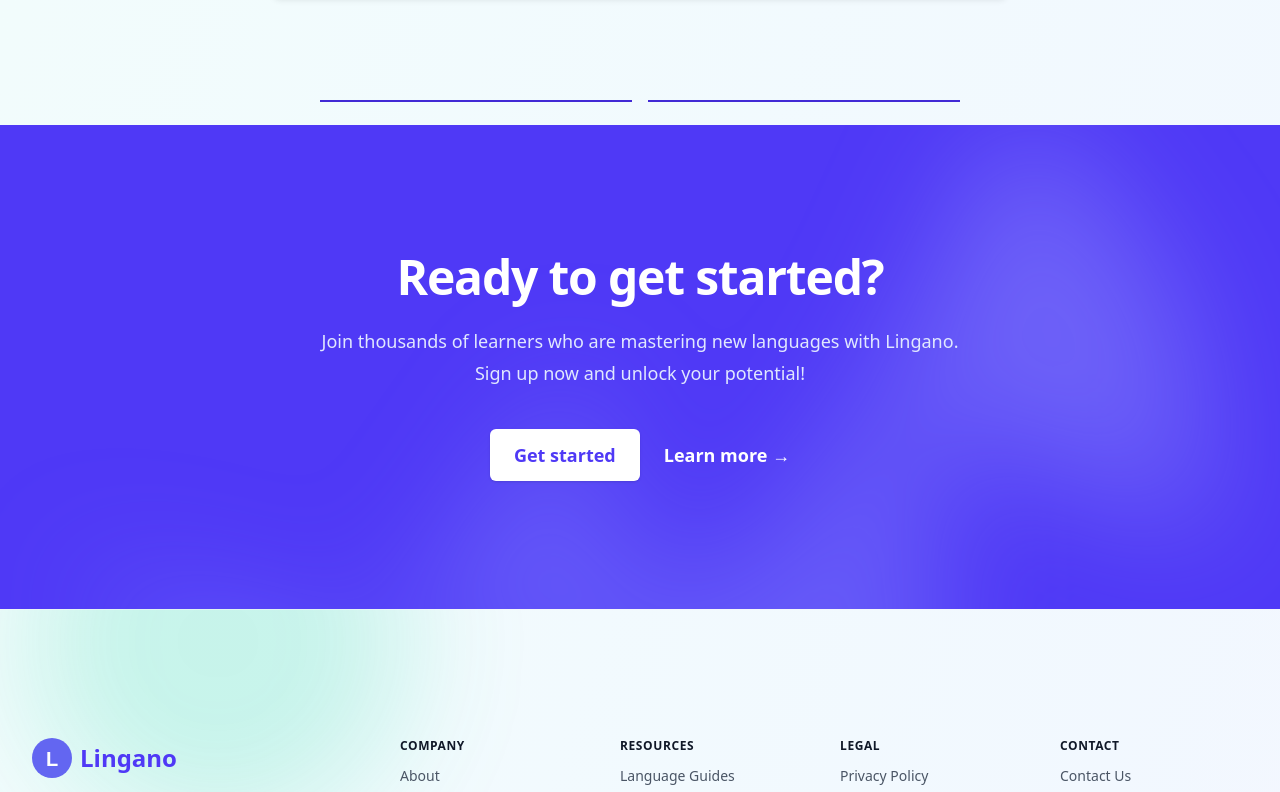
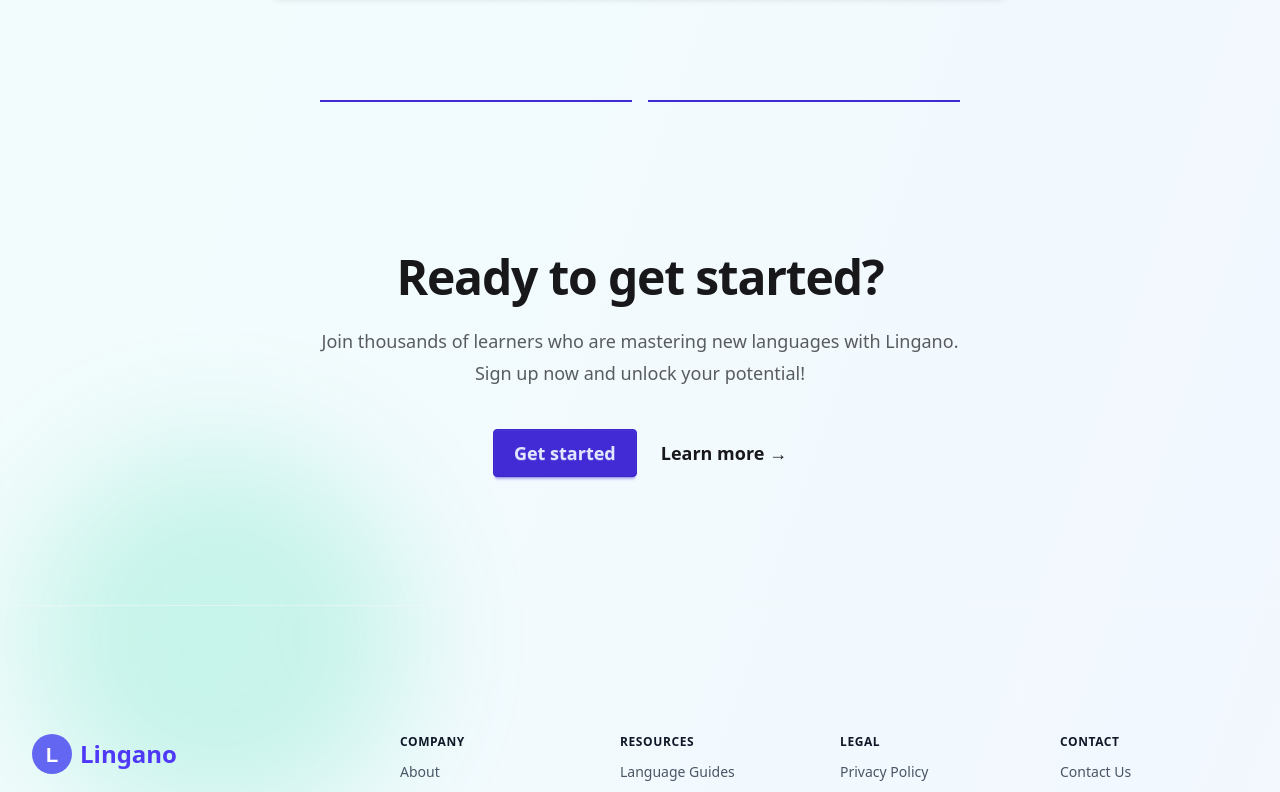
Before and after one commit to Lingano/V2-Frontend, a React (Vite) app: page / in a window 1280 px wide. Shown: the part 2780-3572 px from the top of the page. Built offline with nearby package versions, Linux system fonts and the light colour scheme.

Commit message:
feat: add Poppins font to Tailwind config, update styles in SalientCTA component, and improve HTML structure

```diff
--- a/index.html
+++ b/index.html
@@ -10,8 +10,14 @@
             data-site-id="1"
             defer
         ></script>
+        <link rel="preconnect" href="https://fonts.googleapis.com" />
+        <link rel="preconnect" href="https://fonts.gstatic.com" crossorigin />
+        <link
+            href="https://fonts.googleapis.com/css2?family=Poppins:wght@400;500;600;700&display=swap"
+            rel="stylesheet"
+        />
     </head>
-    <body>
+    <body class="font-sans">
         <div id="root"></div>
         <script type="module" src="/src/main.tsx"></script>
     </body>
--- a/src/SalientCTA.tsx
+++ b/src/SalientCTA.tsx
@@ -1,31 +1,31 @@
 const CTA = () => (
-    <section className="relative isolate overflow-hidden bg-indigo-600 py-24 sm:py-32">
+    <section className="relative isolate overflow-hidden py-24 sm:py-32">
         <div className="mx-auto max-w-7xl px-6 lg:px-8">
             <div className="mx-auto max-w-2xl text-center">
-                <h2 className="text-4xl font-bold tracking-tight text-white sm:text-5xl">
+                <h2 className="text-4xl font-bold tracking-tight text-base-content sm:text-5xl">
                     Ready to get started?
                 </h2>
-                <p className="mt-6 text-lg leading-8 text-indigo-100">
+                <p className="mt-6 text-lg leading-8 text-base-content/70">
                     Join thousands of learners who are mastering new languages
                     with Lingano. Sign up now and unlock your potential!
                 </p>
                 <div className="mt-10 flex items-center justify-center gap-x-6">
                     <a
                         href="#"
-                        className="rounded-md bg-white px-6 py-3 text-lg font-semibold text-indigo-600 shadow-sm hover:bg-indigo-50 transition"
+                        className="btn btn-primary btn-lg font-semibold"
                     >
                         Get started
                     </a>
                     <a
                         href="#features"
-                        className="text-lg font-semibold leading-6 text-white hover:underline"
+                        className="text-lg font-semibold leading-6 text-base-content hover:underline"
                     >
                         Learn more <span aria-hidden="true">→</span>
                     </a>
                 </div>
             </div>
         </div>
-        <div
+        {/* <div
             className="absolute left-1/2 top-0 -z-10 -translate-x-1/2 blur-3xl"
             aria-hidden="true"
         >
@@ -36,7 +36,7 @@ const CTA = () => (
                         "polygon(74.8% 44.1%, 100% 61.6%, 97.2% 26.9%, 85.5% 0.1%, 80.7% 2%, 72.5% 32.5%, 60.2% 62.4%, 52.4% 68.1%, 47.5% 58.3%, 45.2% 34.5%, 27.5% 76.7%, 0.1% 64.9%, 17.9% 100%, 27.6% 76.8%, 76.1% 97.7%, 74.8% 44.1%)",
                 }}
             />
-        </div>
+        </div> */}
     </section>
 );
 
--- a/tailwind.config.cjs
+++ b/tailwind.config.cjs
@@ -3,6 +3,9 @@ module.exports = {
     content: ["./index.html", "./src/**/*.{js,ts,jsx,tsx}"],
     theme: {
         extend: {
+            fontFamily: {
+                sans: ["Poppins", "ui-sans-serif", "system-ui", "sans-serif"],
+            },
             animation: {
                 "pulse-slow": "pulse 6s cubic-bezier(0.4, 0, 0.6, 1) infinite",
                 "float-slow": "float 8s ease-in-out infinite",
```
